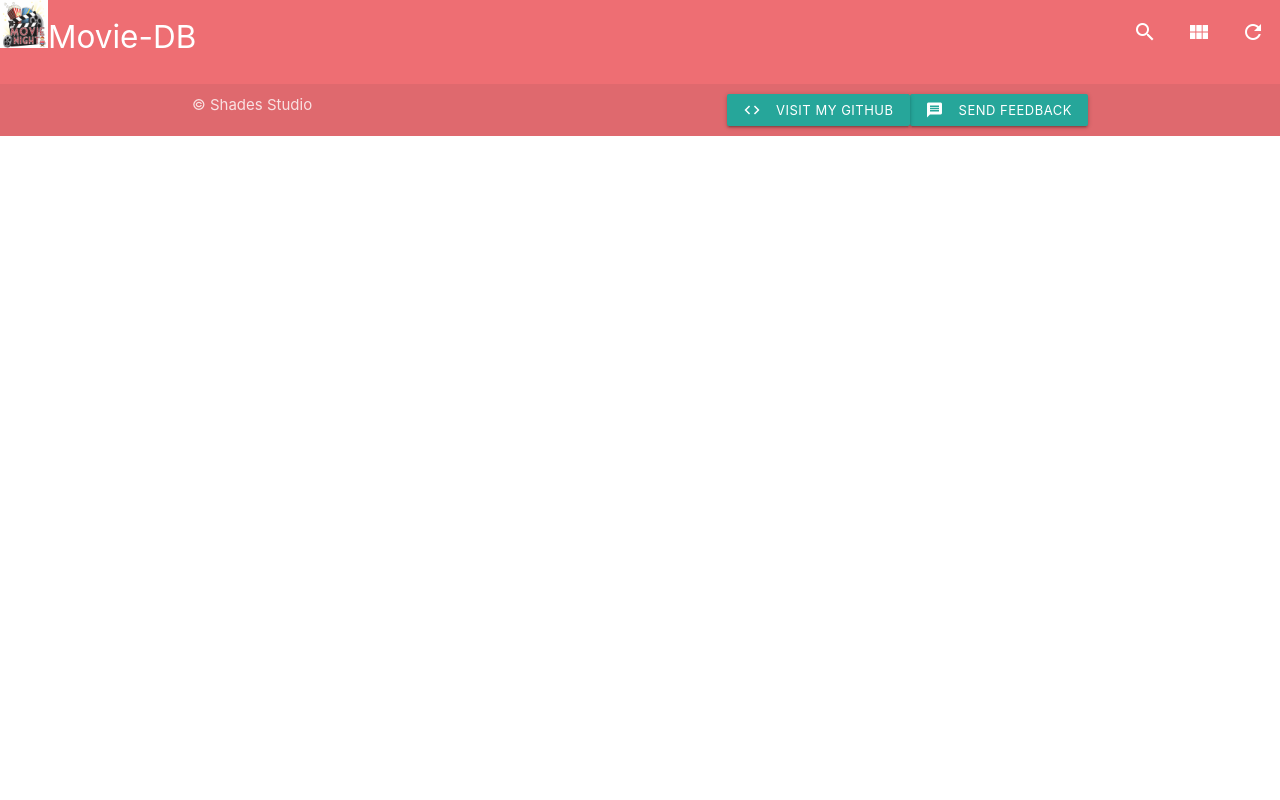
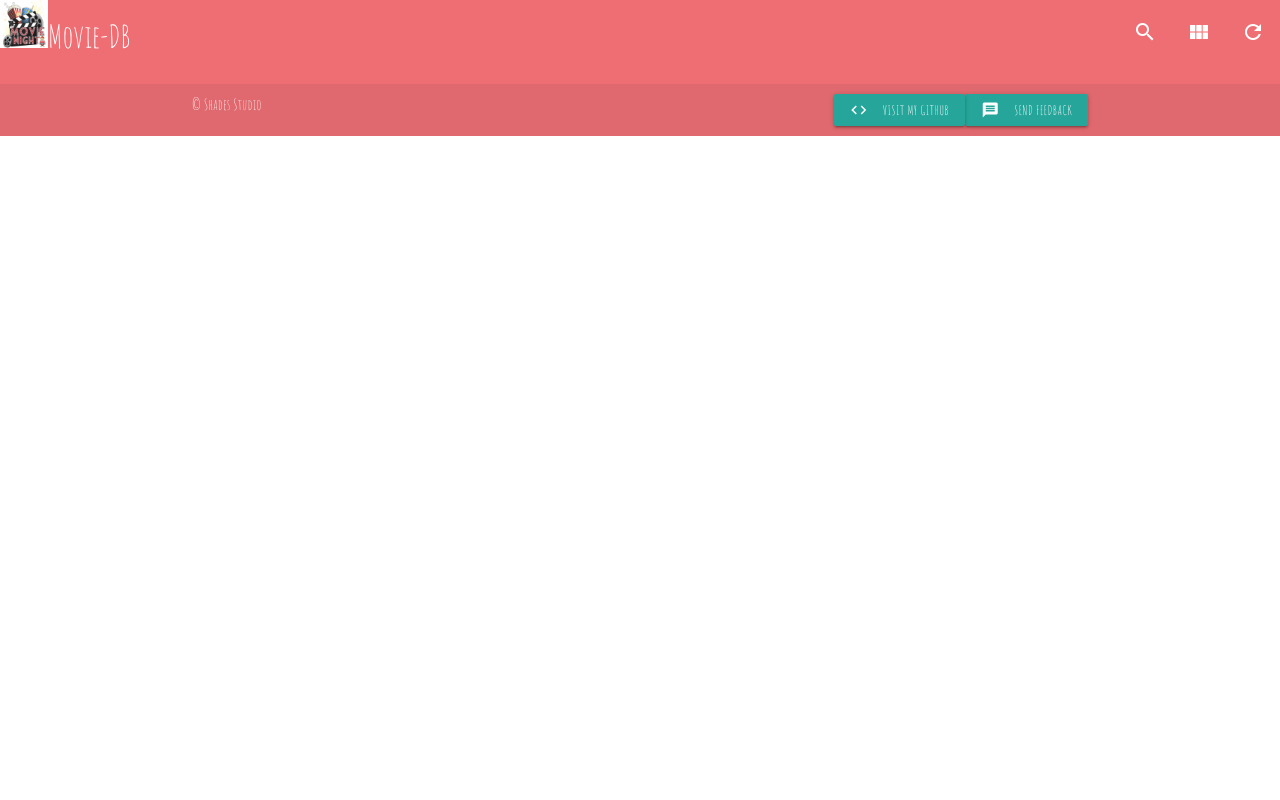
Before and after one commit to morphy80/CI-_MS3---Data-Centric-, a Flask app: page / in a window 1280 px wide. Run offline with Flask 2, Linux system fonts and the light colour scheme; data that the repository does not hold is empty; some libraries are stand-ins or nearby versions.

Commit message:
imported font styles

```diff
--- a/static/css/style.css
+++ b/static/css/style.css
@@ -1,9 +1,17 @@
+/*----- @imports -----*/
+@import url('https://fonts.googleapis.com/css2?family=Amatic+SC:wght@400;700&display=swap');
+
 body {
     display: flex;
     min-height: 100vh;
     flex-direction: column;
+    font-family: 'Amatic SC', cursive;
   }
 
   main {
     flex: 1 0 auto;
   }
+
+nav .sidenav-trigger {
+    float: right !important;
+}
```
